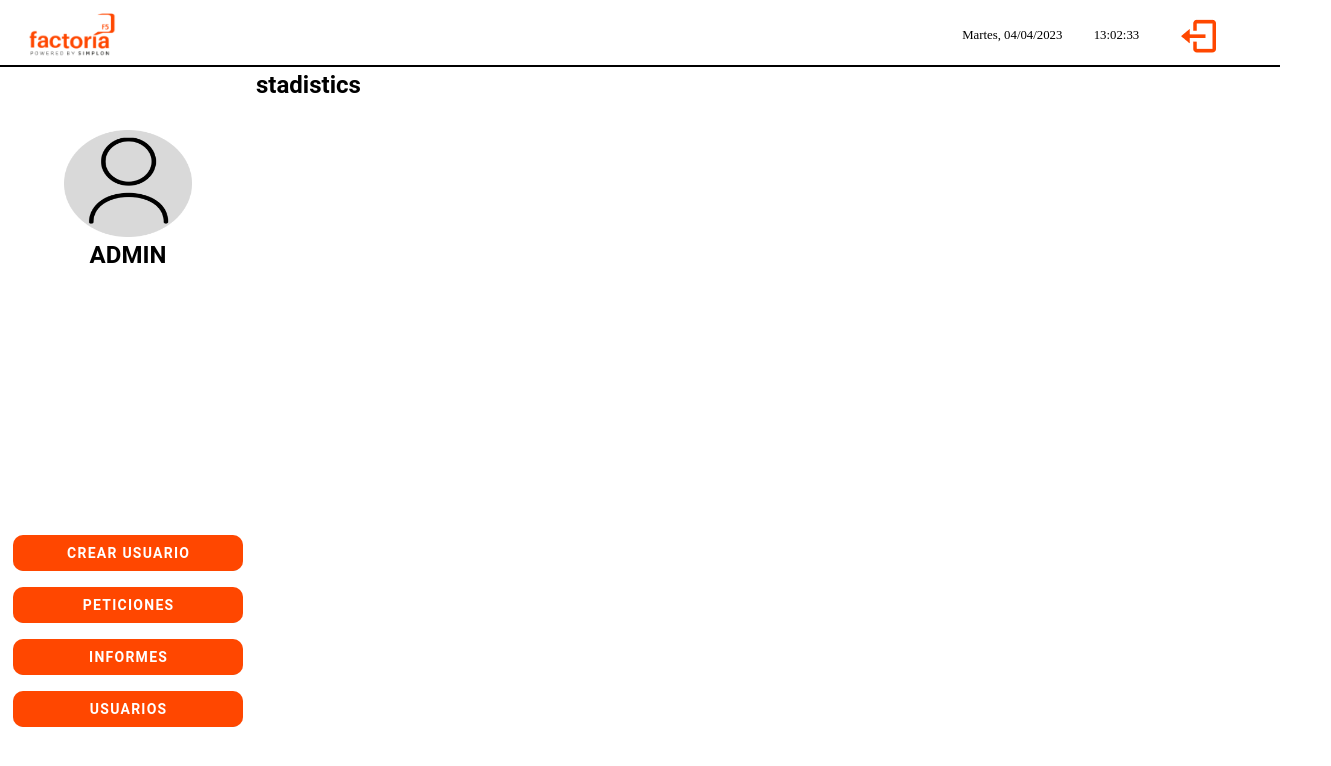
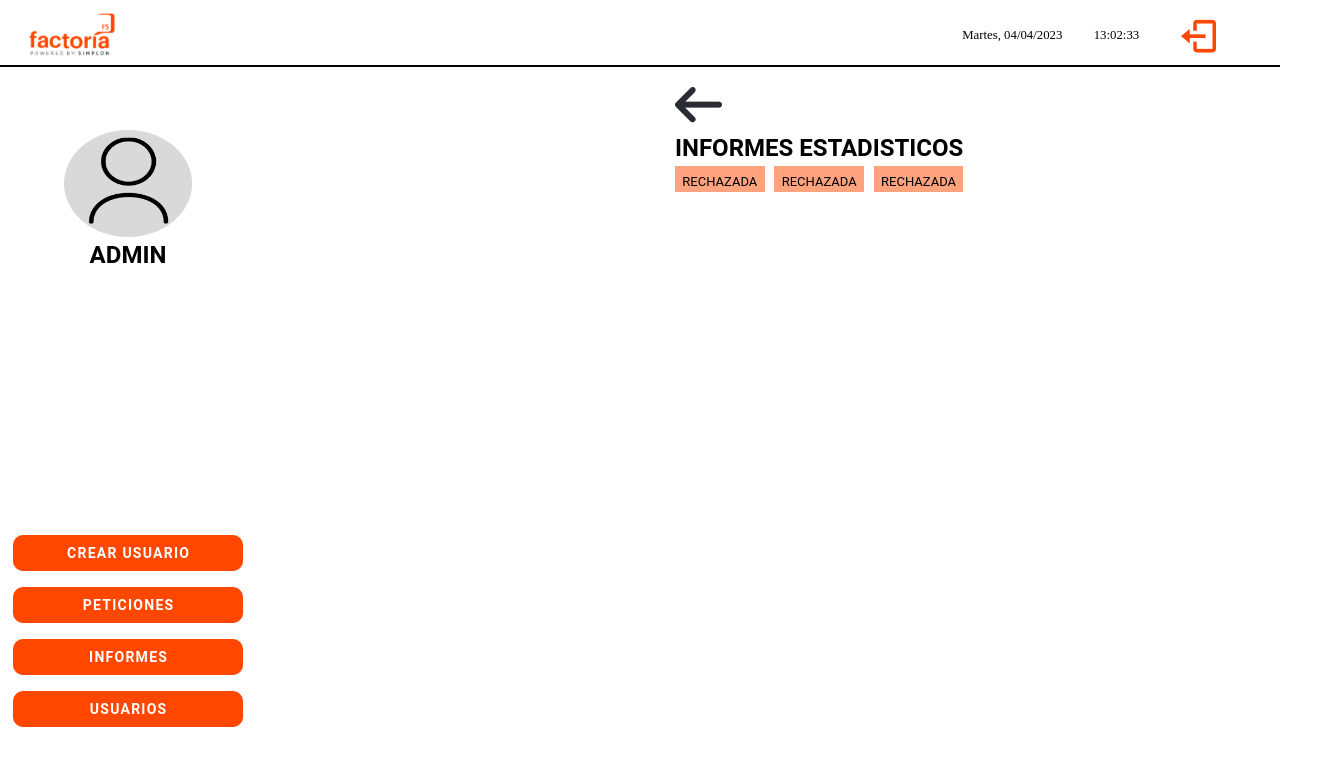
Before and after one commit to RaulMartinezF5/proyecto-vacaciones, a Vue app in the folder src/main/frontend/: page /session/admin/stadistic in a window 1280 px wide. Shown: the top 766 px of the page, 1331 px wide, since content can reach past the window. Built offline with nearby package versions, Linux system fonts and the light colour scheme.

Commit message:
first part stadisticview

```diff
--- a/src/main/frontend/src/views/Admin/InfoSolicitudView.vue
+++ b/src/main/frontend/src/views/Admin/InfoSolicitudView.vue
@@ -102,3 +102,4 @@ import iconArrowLeft from '@/assets/img/iconArrowLeft.png';
         margin-bottom: 3%;
     }
 }
+</style>
--- a/src/main/frontend/src/views/Admin/StatisticsView.vue
+++ b/src/main/frontend/src/views/Admin/StatisticsView.vue
@@ -1,11 +1,92 @@
 <script setup>
+import iconArrowLeft from '@/assets/img/iconArrowLeft.png';
+import rechazada from '../../components/Rechazada.vue';
 
 </script>
 
 <template>
-<h1>stadistics</h1>
-</template>
+<div class="mainContainer">
+        <div class="header">
+            <div class="microheader">
+                <button class="button-arrow"><img :src="iconArrowLeft" alt="" class="arrow"></button>
+                <h1 class="Titulo">
+                    INFORMES ESTADISTICOS
+                </h1>
+            </div>
+
+            <div class="buttons">
+                <rechazada />
+                <rechazada />
+                <rechazada />
+             </div>
+
+             <div class="container">
+                <div class="grafic"></div>
+                <div class="grafic2"></div>
+                <div class="grafic3"></div>
+             </div>
+
+            </div>
+
+        </div>
+
+
+    </template>
+
 
 <style scoped lang="scss">
 
+.mainContainer {
+    width: 100%;
+    display: flex;
+    justify-content: space-around;
+    margin: 2% 5%;
+}
+.buttons{
+display: flex;
+flex-direction: row;
+justify-content: space-between;
+}
+.container{
+    display: flex;
+    flex-direction: column;
+    height: 100%;
+}
+.grafic{
+    display: flex;
+    background-color: red;
+    margin-top: 20%;
+}
+.grafic2{
+    background-color: black;
+    margin-top: 20%;
+    margin-left: 70%;
+}
+.grafic3{
+    background-color: aqua;
+    margin-top: 20%;
+}
+
+
+
+
+
+
+
+
+
+
+
+
+
+
+
+
+
+
+
+
+
+
+
 </style>
```
